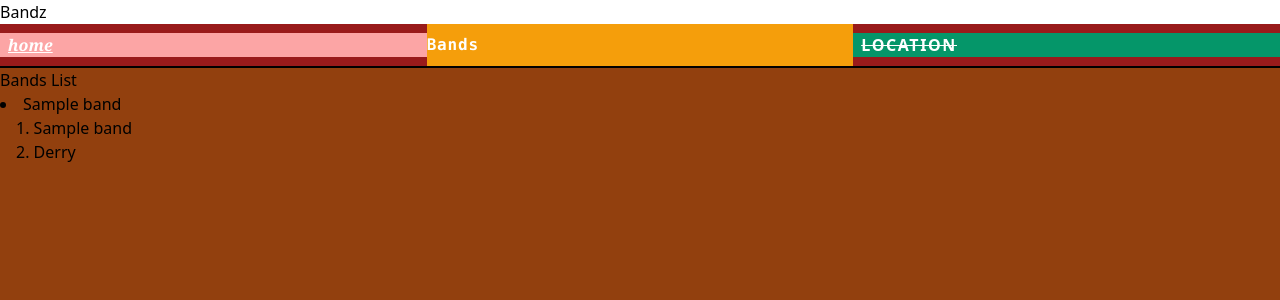
After one commit to RoZZaH/CI-MI4-Bandz2, a Django app: page /bands/ in a window 1280 px wide. The commit adds this page. Shown: the top 300 px of the page. Run offline with Django 3.2, Linux system fonts and the light colour scheme; data comes from the database, SQL or seed files in the repository; tables that the repository leaves empty hold one stand-in row (values such as "Sample post"); some libraries are stand-ins or nearby versions.

Commit message:
First pass County and Band model, CBVs for Band

```diff
--- a/bandz2/settings.py
+++ b/bandz2/settings.py
@@ -38,6 +38,7 @@ INSTALLED_APPS = [
     'django.contrib.messages',
     'django.contrib.staticfiles',
     'django.contrib.sites', #added, allows proper callbacks for connecting via socialaccount - try it in own project
+    'django_extensions', #django shell_plus
     'allauth', #added
     'allauth.account', #added
     'allauth.socialaccount', #added
--- a/bandz2/urls.py
+++ b/bandz2/urls.py
@@ -15,7 +15,7 @@ Including another URLconf
 """
 from django.contrib import admin
 from django.urls import path, include
-from public.views import HomepageView
+from public.views import HomepageView, CountyListView, BandListView, BandDetailView, BandCreateView
 
 urlpatterns = [
     path('admin/', admin.site.urls),
@@ -24,5 +24,10 @@ urlpatterns = [
     #     TemplateView.as_view(template_name="public_index.html"),
     #     name="home",
     # ),
+    # path('', include(('home.urls', 'home'), namespace='home'))
     path('', HomepageView.as_view(), name='home'),
+    path('counties/', CountyListView.as_view(template_name="county_list.html"), name='counties'),
+    path('bands/', BandListView.as_view(template_name="public_list.html"), name='bands'),
+    path('bands/add/', view=BandCreateView.as_view(template_name="band_add.html"), name='band_add'),
+    path('bands/<slug:slug>/', view=BandDetailView.as_view(template_name="band_detail.html"), name='band_detail')
 ]
--- a/public/admin.py
+++ b/public/admin.py
@@ -1,5 +1,6 @@
 from django.contrib import admin
-from .models import County
+from .models import County, Band
 
 # Register your models here.
 admin.site.register(County)
+admin.site.register(Band)
--- a/public/models.py
+++ b/public/models.py
@@ -1,10 +1,19 @@
-from django.contrib.postgres.fields import ArrayField
+from enum import unique
+from django.contrib.postgres.fields import ArrayField, CICharField
+# from .sqlite_listfield import ListField
 from django.db.models.fields import CharField
+from autoslug import AutoSlugField
 from django.db import models
-# from .sqlite_listfield import ListField
+from model_utils.models import TimeStampedModel
+
+from bandz2.utils.helpers import *
 
 # Create your models here.
 class County(models.Model):
+
+    class Meta:
+        verbose_name_plural = 'Counties'
+
     name = models.CharField("County", max_length=12)
     friendly_name = models.CharField(max_length=20, null=True, blank=True)
 
@@ -22,3 +31,23 @@ class County(models.Model):
 
     def get_friendly_name(self):
         return self.friendly_name
+
+
+class Band(TimeStampedModel):
+    # data_created default now
+    name = CICharField("Band / Artist Name", max_length=64)
+    catalogue_name = CICharField(max_length=72, blank=True)
+    slug = AutoSlugField("Band Address", unique=True, always_update=False, populate_from="name")
+    profile = models.TextField("Profile", blank=True)
+    #hometown =
+    homecounty = models.ForeignKey('County', null=False, blank=False, on_delete=models.DO_NOTHING)
+
+    #category
+
+    def save(self, *args, **kwargs):
+        self.catalogue_name = de_article(self.name)
+        super().save(*args, **kwargs)
+
+
+    def __str__(self):
+        return self.name
--- a/public/views.py
+++ b/public/views.py
@@ -1,4 +1,30 @@
-from django.views.generic import TemplateView
+from django.urls import reverse
+from django.views.generic import TemplateView, ListView, DetailView, CreateView
+
+from .models import Band, County
 
 class HomepageView(TemplateView):
     template_name = "public_index.html"
+
+class CountyListView(ListView):
+    model = County
+    context_object_name='counties'
+    #template_name='county_list.html'
+    # paginate_by = 10
+
+class BandListView(ListView):
+    model = Band
+    context_object_name='bands'
+
+class BandDetailView(DetailView):
+    model = Band
+
+class BandCreateView(CreateView):
+    model = Band
+    fields = ["name", "homecounty", "profile"]
+
+    # def get_absolute_url(self):
+    #     """Return absolute URL to the Cheese Detail page."""
+    #     return reverse('band_detail', kwargs={"slug": self.slug})
+    def get_success_url(self):
+        return reverse("band_detail", kwargs={"slug": self.object.slug})
--- a/templates/base.html
+++ b/templates/base.html
@@ -7,6 +7,11 @@
     {% block corecss %}
         <link href="https://unpkg.com/tailwindcss@^1.0/dist/tailwind.min.css" rel="stylesheet">
     {% endblock corecss %}
+    <style>
+        li {
+            display: list-item;
+        }
+    </style>
     {% block extracss %}
     {% endblock extracss %}
     <title>Bandz{% block extra_title %} {% endblock extra_title %}</title>
@@ -14,6 +19,13 @@
     <body class="bg-yellow-800">
         <header>
         <h1 class="bg-white">Bandz</h1>
+        <nav class="bg-black w-screen text-white">
+            <ul class="bg-red-800 flex justify-between items-center content-center w-full border-b-2 border-black">
+                <li class="font-serif font-black italic flex bg-red-300 pl-2 w-1/3 underline lowercase"><a href="{% url 'home' %}">Home</a></li>
+                <li class="font-mono font-bold flex bg-yellow-500 py-2 w-1/3 tracking-wider leading-relaxed"><a href="{% url 'bands' %}">Bands</a></li>
+                <li class="font-sans font-extrabold flex bg-green-600 px-2 w-1/3 tracking-widest line-through uppercase"><a href="{% url 'counties' %}">Location</a></li>
+            </ul>
+        </nav>
         {% if messages %}
         <div class="messages-container">
         </div>
--- /dev/null
+++ b/templates/public_list.html
@@ -0,0 +1,17 @@
+{% extends "base.html" %}
+{% load static %}
+{% block title %}Bands List{% endblock title %}
+{% block content %}
+<h2>Bands List</h2>
+
+<ul class="list-inside list-disc">
+{% for band in bands %}
+<li>{{ band.name }}
+    <ol class="ml-4 list-inside list-decimal">
+        <li><a href="{% url 'band_detail' band.slug %}">{{ band.catalogue_name }}</a></li>
+        <li>{{ band.homecounty }}
+    </ol>
+</li>
+{% endfor %}
+</ul>
+{% endblock content %}
```
Also changed, not shown: bandz2/utils/helpers.py (added, +66 -0 lines), templates/band_add.html (added, +10 -0 lines), templates/band_detail.html (added, +17 -0 lines), templates/county_list.html (added, +24 -0 lines), bandz2/utils/__init__.py (added), public/migrations/0004_auto_20201124_1840.py (added), public/migrations/0005_auto_20201124_2054.py (added).
